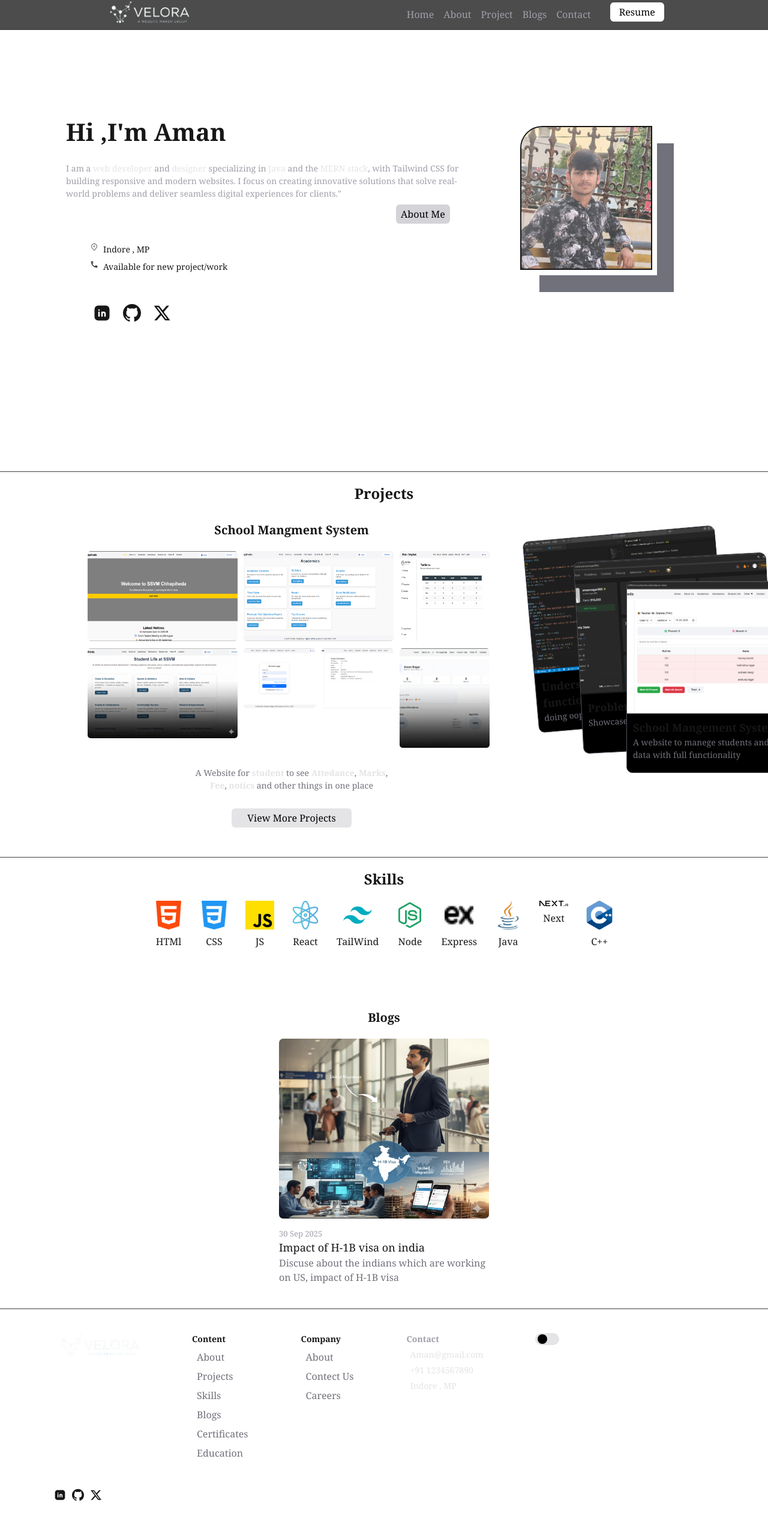
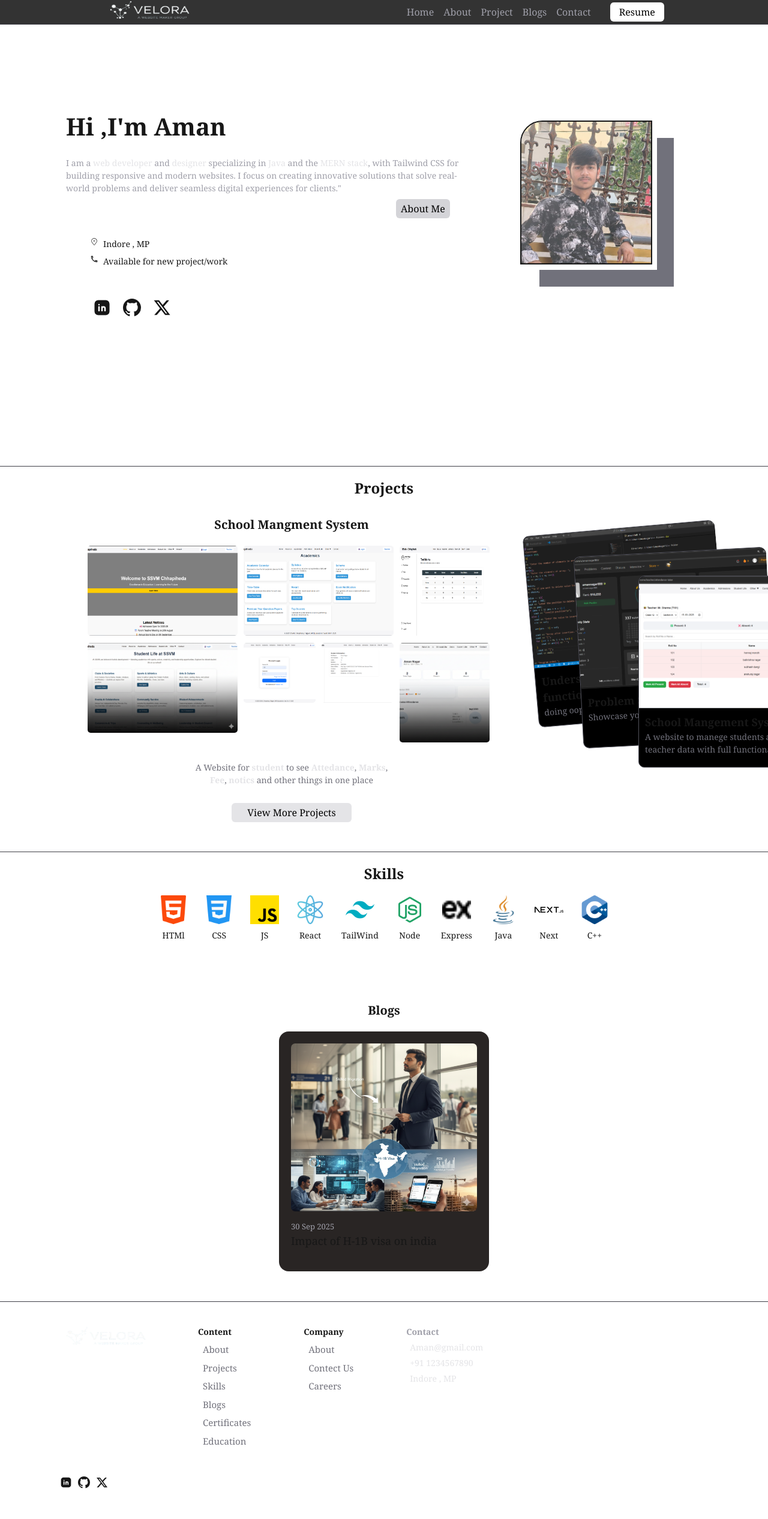
Before and after one commit to aman-nagar-8/PortfolioWeb, a Next.js app: page / in a window 1280 px wide. Shown: the top 2533 px of the page at 60% size. After the commit the page ends 2512 px from the top, so only its background shows below. Built offline with nearby package versions, Linux system fonts and the light colour scheme.

Commit message:
mobile version of skills blogs and some more

```diff
--- a/Components/About.jsx
+++ b/Components/About.jsx
@@ -1,12 +1,22 @@
+"use client"
 import React from 'react'
 import Account_links from './Account_links'
 import { CiLocationOn } from "react-icons/ci"
 import { MdOutlinePhone } from "react-icons/md";
 import Button from './Button'
 import Image from 'next/image'
+import { useEffect, useState} from 'react';
 
 
 const About = () => {
+    const [md , setMd] = React.useState(false);
+    useEffect(() => {
+        if(window.innerWidth >= 768){
+            setMd(true)
+        } else {
+            setMd(false)
+        }
+    }, [])
   return (
     <div className='border-b-[1px] border-zinc-700 '  >
     <div className='md:h-[92vh] w-[100vw] md:w-[1100px] m-auto flex flex-col-reverse md:flex-row justify-between border-zinc-700'>
@@ -32,8 +42,8 @@ const About = () => {
                 </div>
                 </div>
             </div>
-            <div className='ml-15 mt-8 mb-5' >
-                <Account_links w={"40px"} h={"30px"} />
+            <div className='ml-5 mt-2 md:ml-15 md:mt-8 mb-5' >
+                <Account_links w={md?"40px":"28px"} h={md?"30px":"22px"} />
             </div>
         </div>
         <div className='md:h-[92vh] w-[390px] flex mt-10 md:mt-40 items-center flex-col' >
--- a/Components/Blog_card.jsx
+++ b/Components/Blog_card.jsx
@@ -3,14 +3,14 @@ import Image from 'next/image'
 
 const Blog_card = () => {
   return (
-    <div className='w-[350px] h-[400px]  rounded-2xl' >
-        <div className='w-[350px] h-[300px] relative' >
+    <div className='w-[200px] h-[300px] md:w-[350px] md:h-[400px]  rounded-2xl bg-stone-800 p-2.5 md:p-5 cursor-pointer' >
+        <div className='w-[180px] h-[180px] md:w-[310px] md:h-[280px] relative' >
             <Image fill src={"/blog-1.png"} alt='blog-1' className='rounded-[7px]'/>
         </div>
         <div className='pt-4' >
-            <p className='text-[13px] text-zinc-400' >30 Sep 2025</p>
-            <h3 className='text-[18px]' >Impact of H-1B visa on india</h3>
-            <p className='text-zinc-500 text-normal' >Discuse about the indians which are working on US, impact of H-1B visa  </p>
+            <p className='text-[10px] md:text-[13px] text-zinc-400' >30 Sep 2025</p>
+            <h3 className='text-[14px] md:text-[18px]' >Impact of H-1B visa on india</h3>
+            {/* <p className='text-zinc-500  text-[12px] md:text-[14px]' >Discuse about the indians which are working on US, impact of H-1B visa  </p> */}
         </div>
         {/* <div className='p-2 cursor-pointer' >
             Read More
--- a/Components/Blogs.jsx
+++ b/Components/Blogs.jsx
@@ -2,11 +2,11 @@ import React from 'react'
 import Blog_card from './Blog_card'
 
 const Blogs = () => {
-    const blog_data = [1 ];
+    const blog_data = [1];
   return (
-    <div className='w-[100vw] md:w-[1100px] h-[500px] m-auto mb-5'  >
+    <div className='w-[100vw] md:w-[1100px] h-[500px] p-5 md:p-0 m-auto mb-5'  >
         <h3 className='text-center text-[20px] font-bold p-5' >Blogs</h3>
-         <div className='w-full flex items-center justify-center gap-5' >
+         <div className='w-full flex md:items-center md:justify-center gap-5' >
             {blog_data.map((_, i) => (
               <Blog_card key={i} />
             ))}
--- a/Components/Footer.jsx
+++ b/Components/Footer.jsx
@@ -23,11 +23,11 @@ const Footer = () => {
 
   return (
     <div className="border-t-[1px]  border-zinc-700">
-      <div className="w-[100vw] md:w-[1100px] m-auto h-[300px]  pt-10">
-        <div className="flex gap-5 md:gap-20">
-          <div>
-            <div>
-              <Image width={150} height={40} src={"/logo-2.png"} alt="Logo" />
+      <div className="w-[100vw] md:w-[1100px] m-auto h-[300px] p-2.5 md:pt-10">
+        <div className="grid grid-cols-3 md:flex gap-2.5 md:gap-20">
+          <div className="col-span-3" >
+            <div className="w-30 h-8 md:w-37.5 md:h-10 relative" >
+              <Image fill src={"/logo-2.png"} alt="Logo" />
             </div>
           </div>
           <div>
@@ -36,7 +36,7 @@ const Footer = () => {
               {navLinks.map((link, index) => (
                 <div
                   key={index}
-                  className="text-zinc-500 m-2 hover:text-zinc-200"
+                  className="text-zinc-500 text-[13px] md:text-[15px] m-1.5 md:m-2 hover:text-zinc-200"
                 >
                   <Link href={link.href}>{link.name}</Link>
                 </div>
@@ -49,7 +49,7 @@ const Footer = () => {
               {CompanyLinks.map((link, index) => (
                 <div
                   key={index}
-                  className="text-zinc-500 m-2 hover:text-zinc-200"
+                  className="text-zinc-500 text-[13px] md:text-[15px] m-1.5 md:m-2 hover:text-zinc-200"
                 >
                   <Link href={link.href}>{link.name}</Link>
                 </div>
@@ -59,13 +59,13 @@ const Footer = () => {
 
           <div>
             <h3 className="font-bold text-zinc-400 text-sm">Contact</h3>
-            <p className="text-zinc-200 text-sm m-1.5">Aman@gmail.com</p>
-            <p className="text-zinc-200 text-sm m-1.5">+91 1234567890</p>
-            <p className="text-zinc-200 text-sm m-1.5 ">Indore , MP</p>
+            <p className="text-zinc-200 text-[13px] md:text-sm m-1.5">Aman@gmail.com</p>
+            <p className="text-zinc-200 text-[13px] md:text-sm m-1.5">+91 1234567890</p>
+            <p className="text-zinc-200 text-[13px] md:text-sm m-1.5 ">Indore , MP</p>
           </div>
-          <div>
+          {/* <div>
             <Dark_Mode/>
-          </div>
+          </div> */}
         </div>
         <div className="h-[50px] mt-10">
           <Account_links w={"20px"} h={"20px"} />
--- a/Components/Project.jsx
+++ b/Components/Project.jsx
@@ -1,16 +1,19 @@
+"use client";
 import React from "react";
 import Image from "next/image";
 import Project_cards from "./Project_cards";
 import Project_det_card from "./Project_det_card";
+import { useEffect, useState } from "react";
 
 const Project = () => {
-  const check_md = () => {
+  const [md, set_md] = useState(false);
+  useEffect(() => {
     if (window.innerWidth >= 768) {
-      return true;
-    } else {
-      return false;
+      set_md(true);
+    } else{
+      set_md(false);
     }
-  }
+  }, []);
   const Allprojects = [
     {
       img: "/project-2.png",
@@ -30,26 +33,26 @@ const Project = () => {
   ];
   const Allproperties = [
     {
-      wid: "w-[320px]",
-      hei: "h-[320px]",
+      wid: md?"w-[300px]":"w-[200px]",
+      hei: md?"h-[320px]":"h-[250px]",
       righ: "right-0",
-      bott: "bottom-0",
+      bott: md?"bottom-0":"bottom-10",
       rot: "rotate-[-0deg]",
       z: "z-30",
     },
     {
-      wid: "w-[320px]",
-      hei: "h-[320px]",
+      wid: md?"w-[320px]":"w-[200px]",
+      hei: md?"h-[320px]":"h-[250px]",
       righ: "right-20",
-      bott: "bottom-10",
+      bott: md?"bottom-10":"bottom-20",
       rot: "rotate-[-3deg]",
       z: "z-20",
     },
     {
-      wid: "w-[320px]",
-      hei: "h-[320px]",
+      wid: md?"w-[320px]":"w-[200px]",
+      hei: md?"h-[320px]":"h-[250px]",
       righ: "right-40",
-      bott: "bottom-20",
+      bott: md?"bottom-20":"bottom-30",
       rot: "rotate-[-5deg]",
       z: "z-10",
     },
@@ -57,9 +60,9 @@ const Project = () => {
   return (
     <div className="border-b-[1px] border-zinc-700 ">
       <h1 className="text-center font-bold text-2xl mt-5">Projects</h1>
-      <div className="flex flex-col-reverse md:flex-row w-[100vw] md:w-[1500px]  m-auto justify-center gap-7  flex-wrap">
+      <div className="flex flex-col-reverse md:flex-row w-[100vw] md:w-[1500px]  md:m-auto justify-center gap-7  flex-wrap">
         <Project_det_card/>
-        <div className="relative h-[450px] w-[500px]">
+        <div className="relative h-[400px]  md:h-[450px] w-[100vw] mt-10 md:mt-0 md:w-[500px]">
           {Allprojects.map((project, index) => (
             <Project_cards
               key={index}
--- a/Components/Project_cards.jsx
+++ b/Components/Project_cards.jsx
@@ -4,7 +4,7 @@ import Image from 'next/image'
 const Project_cards = ({pro , data}) => {
   return (
      <div className={`border-[1px] absolute bg-black  border-zinc-600 ${pro.wid} ${pro.z} ${pro.hei} ${pro.rot} ${pro.bott} ${pro.righ}  rounded-[10px] cursor-pointer`} >
-              <div className={`${pro.wid} h-[220px] relative overflow-hidden`} >
+              <div className={`${pro.wid} h-[120px] md:h-[220px] relative overflow-hidden`} >
                 <Image
                   fill
                   className='rounded-t-[10px] object-cover '
--- a/Components/Skills.jsx
+++ b/Components/Skills.jsx
@@ -1,4 +1,5 @@
-import React from 'react'
+import React from "react";
+import Image from "next/image";
 
 const Skills = () => {
   const images = [
@@ -11,23 +12,24 @@ const Skills = () => {
     { src: "/icons8-express-js-16.png", alt: "Express" },
     { src: "/java.png", alt: "Java" },
     { src: "/next.svg", alt: "Next" },
-  { src: "/c-.png", alt: "C++" }
+    { src: "/c-.png", alt: "C++" },
   ];
 
-
   return (
-    <div className='mb-20' >
-       <h2 className='text-2xl font-bold text-center m-5' >Skills</h2>
-       <div className='flex w-[100vw] md:w-[800px] justify-center m-auto  gap-7 flex-wrap' >
+    <div className="mb-20">
+      <h2 className="text-2xl font-bold text-center m-5">Skills</h2>
+      <div className="flex w-[100vw] md:w-[800px] justify-center m-auto  gap-7 flex-wrap">
         {images.map((img, index) => (
-        <div key={index}  className='flex flex-col items-center gap-2' >
-        <img width={48} height={48}  src={img.src} alt={img.alt} />
-        <p>{img.alt}</p>
+          <div key={index} className="flex flex-col  items-center gap-2">
+            <div className="w-7 h-7 md:w-12 md:h-12 relative">
+              <Image fill src={img.src} alt={img.alt} />
+            </div>
+            <p className="text-[14px] md:text-1xl" >{img.alt}</p>
           </div>
         ))}
       </div>
     </div>
-  )
-}
+  );
+};
 
-export default Skills
+export default Skills;
--- a/Components/logo_action.jsx
+++ b/Components/logo_action.jsx
@@ -4,11 +4,11 @@ import Image from 'next/image'
 const logo_action = () => {
   return (
     <div >
-       <div className='w-170 h-80 bg-zinc-800 fixed top-50 left-100 rounded-2xl' >
+       <div className='w-[75vw] md:w-170 md:h-80 bg-zinc-800 fixed top-45 left-15 md:top-50 md:left-100 rounded-2xl' >
             <div></div>
             <div className='flex h-70 items-center justify-center flex-col' >
             <div><Image width={150} height={40} src={"/logo-2.png"} alt="Logo"/></div>
-            <div className='p-4' ><p className='text-zinc-300' > I am working on a project that solves real-world problems and makes life easier for users. The focus is on creating something practical and useful. My goal is to deliver a product that truly helps people.</p></div>
+            <div className='p-4' ><p className='text-zinc-300 text-[14px] md:text-1xl ' > I am working on a project that solves real-world problems and makes life easier for users. The focus is on creating something practical and useful. My goal is to deliver a product that truly helps people.</p></div>
             </div>
        </div>
     </div>
--- a/Components/navbar.jsx
+++ b/Components/navbar.jsx
@@ -1,44 +1,102 @@
-"use client"
+"use client";
 import React from "react";
 import Button from "./Button";
 import Link from "next/link";
 import { useState } from "react";
 import Image from "next/image";
 import Logo_action from "./logo_action";
+import { IoReorderThreeOutline } from "react-icons/io5";
+import { usePathname } from "next/navigation";
 
 const Navbar = () => {
-  const [logo, set_logo] = useState(false)
-   const [navbar_mobile, set_navbar_mobile] = useState(true)
+  const pathname = usePathname();
+  const [logo, set_logo] = useState(false);
   const logo_action = () => {
-    set_logo(!logo)
+    set_logo(!logo);
+  };
+
+  const [nav_window, set_nav_window] = useState(true);
+  function mobile_navbar_action() {
+    set_nav_window(!nav_window);
   }
 
   const UrlLinkes = [
-    { name: "Home", link: "/" },
-    { name: "About", link: "/about" },
+    { name: "Home", link: "/" ,  },
+    { name: "About", link: "/about" , },
     { name: "Project", link: "/project" },
     { name: "Blogs", link: "/blog" },
     { name: "Contact", link: "/contact" },
   ];
   return (
     <>
-    <div className="bg-black/70 border-b-[1px] border-b-zinc-700  z-50 flex justify-end md:justify-around items-center sticky top-0">
-      <div onClick={logo_action} className="cursor-pointer"> <Image width={150} height={40} src={"/logo-2.png"} alt="Logo"/></div>
-      <div className="flex" >
-      <div className="hidden md:flex " >
+      <div className={`bg-black/80 w-[100vw] border-b-[1px] border-b-zinc-700  z-50 flex md:justify-around items-center sticky top-0 ${nav_window?"":"bg-zinc/900"}`}>
+        <div
+          onClick={logo_action}
+          className="cursor-pointer w-30 h-10  md:w-37.5 md:h-10  relative"
+        >
+          {" "}
+          <Image fill src={"/logo-2.png"} alt="Logo" />
+        </div>
+        <div className="hidden md:flex">
+          <div className="flex ">
             {UrlLinkes.map((link, index) => (
-          <Link href={link.link} key={index} className="m-2 text-zinc-400 font-light hover:text-white">
+              <Link
+                href={link.link}
+                key={index}
+                className="m-2 text-zinc-400 font-light hover:text-white"
+              >
                 {link.name}
               </Link>
             ))}
           </div>
-      <div className="ml-6" >
-      <Button title={"Resume"} back_ground_color={"bg-white"} btn_width={"w-[90px]"} />
-      <button className="ml-10 md:hidden" >#</button>
+          <div className="ml-6 mt-1 md:static">
+            <div className="hidden md:flex">
+              <Button
+                title={"Resume"}
+                back_ground_color={"bg-white"}
+                btn_width={"w-[90px]"}
+              />
             </div>
           </div>
         </div>
-    <div onClick={logo_action} className={`${logo? "w-[100vw] h-[100vh] bg-black/0 backdrop-blur-sm fixed top-0 left-0 z-50":""}`}>{logo?<Logo_action/>:""}</div>
+        <div className="w-[calc(100vw-140px)] relative md:hidden">
+          <IoReorderThreeOutline
+            onClick={mobile_navbar_action}
+            className="relative left-44"
+            style={{ width: "38px", height: "38px" }}
+          />
+        </div>
+      </div>
+      <div
+        onClick={logo_action}
+        className={`${
+          logo
+            ? "w-[100vw] h-[100vh] bg-black/0 backdrop-blur-sm fixed top-0 left-0 z-50"
+            : ""
+        }`}
+      >
+        {logo ? <Logo_action /> : ""}
+      </div>
+      <div className="relative w-full" >
+        <div
+          className={`transition-all overflow-hidden  duration-500 ease-in-out fixed top-0 left-0 z-40 w-[100vw]  bg-zinc-900/80 ${
+            nav_window ? " h-0 -translate-y-10 "  : "h-60  translate-y-10"
+          }`}
+        >
+          <div className="flex flex-col fixed right-5">
+            {UrlLinkes.map((link, index) => (
+              <div key={index}  className={` m-auto my-1 p-1 px-5 w-[90vw] text-end `} >
+              <Link
+                href={link.link}
+                className={`${pathname === link.link ?"text-white ":"text-zinc-400"}  font-light`}
+              >
+                {link.name}
+              </Link>
+              </div>
+            ))}
+          </div>
+        </div>
+      </div>
     </>
   );
 };
--- a/app/page.js
+++ b/app/page.js
@@ -1,9 +1,9 @@
-import Image from "next/image";
-import Navbar from "@/components/navbar";
+
+
 import About from "@/components/About";
 
 import Skills from "@/components/Skills";
-import Footer from "@/components/Footer";
+
 import Project from "@/components/Project";
 import Blogs from "@/components/Blogs";
 export default function Home() {
--- a/next.config.mjs
+++ b/next.config.mjs
@@ -1,4 +1,6 @@
 /** @type {import('next').NextConfig} */
-const nextConfig = {};
-
+const nextConfig = {
+  output: 'export',
+  images: { unoptimized: true },
+};
 export default nextConfig;
```
Lines whose indentation alone changed are shown as unchanged.
